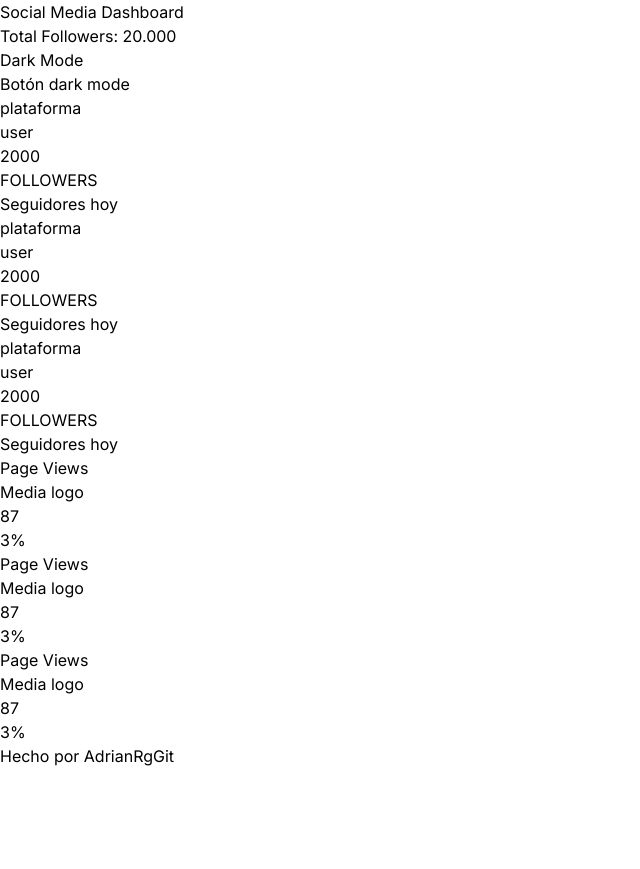
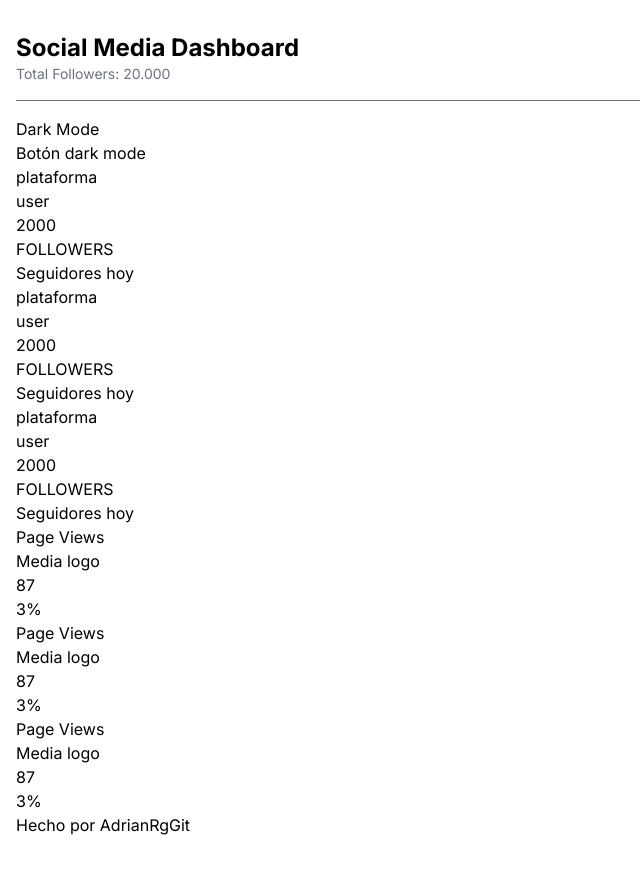
Before and after one commit to AdrianRgGit/media-dashboard, a Next.js app: page / in a window 1280 px wide. Shown: the whole page, without its empty margins (0-640 px from the left). Before the commit the page ends 800 px from the top, so only its background shows below. Built offline with nearby package versions, Linux system fonts and the light colour scheme.

Commit message:
instalada dependencia orden clases tailwind

```diff
--- a/src/app/page.tsx
+++ b/src/app/page.tsx
@@ -8,7 +8,7 @@ import Footer from "@/components/Footer/Footer";
 
 export default function Home() {
   return (
-    <main>
+    <main className="px-4 py-8">
       {/* Header (Hace una llamada a todos los followers de todas las redes) */}
       <Header />
 
--- a/src/components/Header/Header.tsx
+++ b/src/components/Header/Header.tsx
@@ -1,11 +1,11 @@
-import React from 'react'
+import React from "react";
 
 export default function Header() {
   return (
     // Header (Hace una llamada a todos los followers de todas las redes)
-    <header>
-      <h1>Social Media Dashboard</h1>
-      <p>Total Followers: 20.000</p>
+    <header className="mb-4 border-b border-gray-500 pb-4">
+      <h1 className="text-2xl font-bold">Social Media Dashboard</h1>
+      <p className="text-sm text-gray-500">Total Followers: 20.000</p>
     </header>
   );
 }
```
Also changed, not shown: package.json (+7 -5 lines), 2 other files (tests, documents, lock files or other folders).
